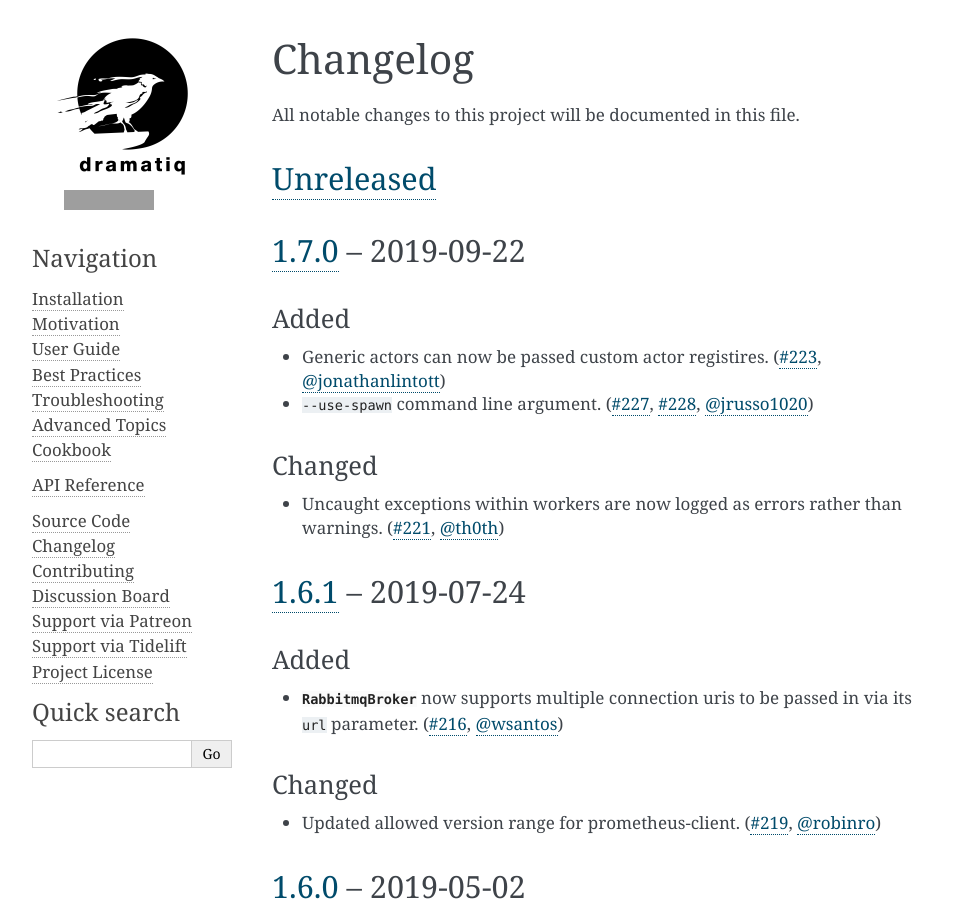
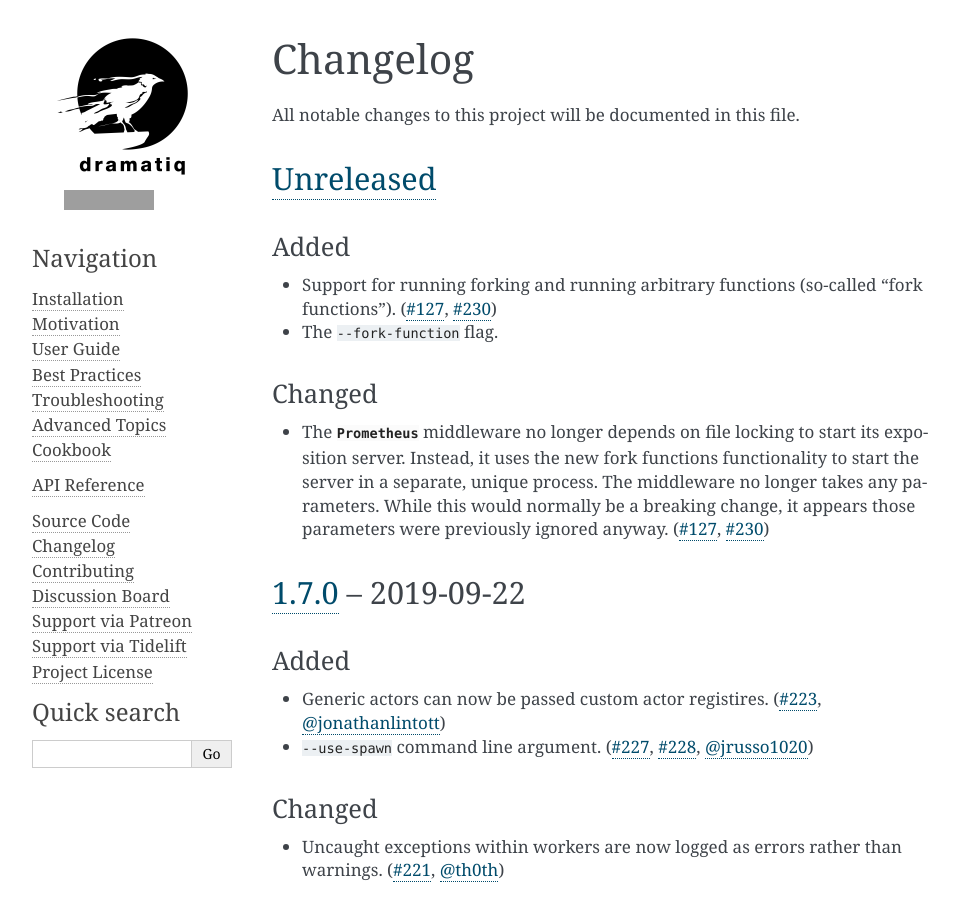
Before and after one commit to Bogdanp/dramatiq, a Sphinx documentation site: the page built from docs/source/changelog.rst, in a window 1280 px wide and 900 px high, cut to the strip 0-900 px from the top of the window. Shown: the whole strip, without its empty margins (148-1107 px from the left). Built offline with Sphinx 7.4.7, drawn with Linux system fonts in a browser that asks for light colours; grey boxes are pictures that could not be loaded.

Commit message:
doc: update changelog

```diff
--- a/docs/source/changelog.rst
+++ b/docs/source/changelog.rst
@@ -8,6 +8,27 @@ All notable changes to this project will be documented in this file.
 
 `Unreleased`_
 -------------
+
+Added
+^^^^^
+
+* Support for running forking and running arbitrary functions
+  (so-called "fork functions").  (`#127`_, `#230`_)
+* The ``--fork-function`` flag.
+
+Changed
+^^^^^^^
+
+* The |Prometheus| middleware no longer depends on file locking to
+  start its exposition server.  Instead, it uses the new fork
+  functions functionality to start the server in a separate, unique
+  process.  The middleware no longer takes any parameters.  While this
+  would normally be a breaking change, it appears those parameters
+  were previously ignored anyway.  (`#127`_, `#230`_)
+
+.. _#127: https://github.com/Bogdanp/dramatiq/issues/127
+.. _#230: https://github.com/Bogdanp/dramatiq/pull/230
+
 
 `1.7.0`_ -- 2019-09-22
 ----------------------
```
